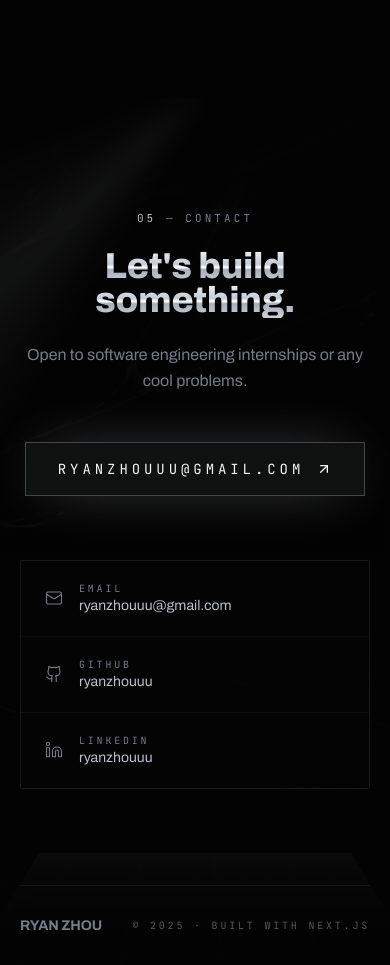
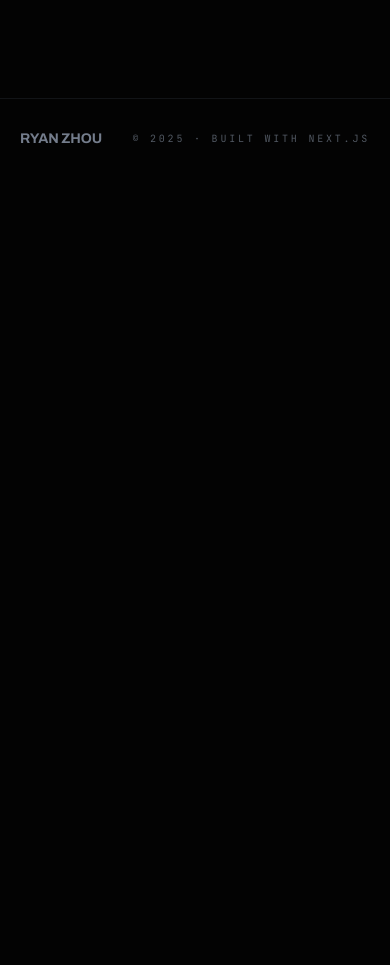
Before and after one commit to ryanzhouuu/portfolio, a Next.js app: page / in a window 390 px wide. Shown: the part 6280-7245 px from the top of the page. After the commit the page ends 6458 px from the top, so only its background shows below. Built offline with nearby package versions, Linux system fonts and the light colour scheme.

Commit message:
Replace contact section with subtle about-page links

```diff
--- a/src/app/page.tsx
+++ b/src/app/page.tsx
@@ -7,7 +7,7 @@ import ProjectGallery from '@/components/site/ProjectGallery';
 import Experience from '@/components/site/Experience';
 import About from '@/components/site/About';
 import Education from '@/components/site/Education';
-import Contact from '@/components/site/Contact';
+import Footer from '@/components/site/Footer';
 
 export default function Home() {
   return (
@@ -22,7 +22,7 @@ export default function Home() {
         <Experience />
         <Education />
         <About />
-        <Contact />
+        <Footer />
       </main>
     </>
   );
--- a/src/components/site/Contact.tsx
+++ /dev/null
@@ -1,108 +0,0 @@
-'use client';
-
-import { motion, useReducedMotion } from 'framer-motion';
-import { ArrowUpRight, Github, Linkedin, Mail } from 'lucide-react';
-import { personalInfo } from '@/lib/data';
-import { withBasePath } from '@/lib/basePath';
-import CinematicHeading from './CinematicHeading';
-import Reveal from './Reveal';
-
-const ease = [0.16, 1, 0.3, 1] as const;
-
-const endpoints = [
-  { label: 'Email', value: personalInfo.email, href: `mailto:${personalInfo.email}`, Icon: Mail },
-  { label: 'GitHub', value: 'ryanzhouuu', href: personalInfo.github, Icon: Github },
-  { label: 'LinkedIn', value: 'ryanzhouuu', href: personalInfo.linkedin, Icon: Linkedin },
-];
-
-export default function Contact() {
-  const reduce = useReducedMotion();
-
-  return (
-    <section id="contact" className="relative scroll-mt-20 overflow-hidden pt-28 lg:pt-36">
-      {/* faint chrome filaments, far back */}
-      <div
-        aria-hidden
-        className="pointer-events-none absolute inset-0 bg-cover bg-center opacity-[0.18]"
-        style={{ backgroundImage: `url(${withBasePath('/images/backgrounds/skinny-chrome-everywhere.png')})` }}
-      />
-      <div aria-hidden className="absolute inset-0 bg-gradient-to-b from-void via-void/80 to-void" />
-      <div aria-hidden className="light-cone absolute left-1/2 top-0 h-[38rem] w-[38rem] -translate-x-1/2 opacity-55" />
-      <div aria-hidden className="floor-reflection absolute bottom-[-9rem] left-1/2 h-64 w-[80%] opacity-35 [--floor-shift:-50%]" />
-
-      <div className="relative mx-auto max-w-7xl px-5 sm:px-8 lg:px-12">
-        <div className="mx-auto max-w-3xl text-center">
-          <Reveal>
-            <p className="label mb-6">
-              <span className="text-silver">05</span> — Contact
-            </p>
-          </Reveal>
-
-          <Reveal delay={0.05}>
-            <CinematicHeading className="font-display text-[clamp(2.25rem,7vw,5rem)] text-chrome-plate">
-              Let&apos;s build
-              <br />
-              something.
-            </CinematicHeading>
-          </Reveal>
-
-          <Reveal delay={0.1}>
-            <p className="mx-auto mt-6 max-w-md text-base leading-relaxed text-steel">
-              Open to software engineering internships or any cool problems.
-            </p>
-          </Reveal>
-
-          {/* luminous primary CTA */}
-          <Reveal delay={0.15}>
-            <motion.a
-              href={`mailto:${personalInfo.email}`}
-              whileHover={reduce ? undefined : { scale: 1.01 }}
-              transition={{ duration: 0.5, ease }}
-              className="group mt-12 inline-flex items-center gap-3 border border-silver/30 bg-spotlight/[0.06] px-8 py-4 font-mono text-sm uppercase tracking-widest2 text-chrome shadow-[0_0_60px_-20px_rgba(234,242,255,0.7)] transition-all duration-500 ease-cinematic hover:border-silver/60 hover:bg-spotlight/[0.1] hover:shadow-[0_0_70px_-14px_rgba(234,242,255,0.85)]"
-            >
-              {personalInfo.email}
-              <ArrowUpRight size={16} className="transition-transform duration-500 group-hover:-translate-y-0.5 group-hover:translate-x-0.5" />
-            </motion.a>
-          </Reveal>
-        </div>
-
-        {/* signal endpoints */}
-        <Reveal delay={0.2}>
-          <div className="mx-auto mt-16 grid max-w-3xl grid-cols-1 gap-px overflow-hidden rounded-sm border border-metal/60 bg-metal/40 sm:grid-cols-3">
-            {endpoints.map(({ label, value, href, Icon }) => (
-              <a
-                key={label}
-                href={href}
-                target={href.startsWith('http') ? '_blank' : undefined}
-                rel={href.startsWith('http') ? 'noopener noreferrer' : undefined}
-                className="group relative flex items-center gap-4 overflow-hidden bg-void/80 px-6 py-5 transition-colors duration-500 ease-cinematic hover:bg-graphite"
-              >
-                <span aria-hidden className="absolute inset-x-5 top-0 h-px bg-gradient-to-r from-transparent via-spotlight/40 to-transparent opacity-0 transition-opacity duration-500 group-hover:opacity-100" />
-                <Icon size={18} strokeWidth={1.5} className="text-steel transition-colors duration-300 group-hover:text-spotlight" />
-                <span className="min-w-0">
-                  <span className="block font-mono text-[10px] uppercase tracking-widest2 text-steel">{label}</span>
-                  <span className="block truncate text-sm text-silver transition-colors duration-300 group-hover:text-chrome">{value}</span>
-                </span>
-              </a>
-            ))}
-          </div>
-        </Reveal>
-
-        {/* footer */}
-        <footer className="mt-24 border-t border-metal/60 py-8">
-          <div className="flex flex-wrap items-center justify-between gap-4">
-            <span
-              className="font-display text-sm text-steel"
-              style={{ fontVariationSettings: "'wght' 700, 'wdth' 125" }}
-            >
-              RYAN&nbsp;ZHOU
-            </span>
-            <span className="font-mono text-[10px] uppercase tracking-widest2 text-steel/70">
-              © {new Date().getFullYear()} · Built with Next.js
-            </span>
-          </div>
-        </footer>
-      </div>
-    </section>
-  );
-}
--- /dev/null
+++ b/src/components/site/Footer.tsx
@@ -0,0 +1,17 @@
+export default function Footer() {
+  return (
+    <footer className="relative border-t border-metal/60 py-8">
+      <div className="mx-auto flex max-w-7xl flex-wrap items-center justify-between gap-4 px-5 sm:px-8 lg:px-12">
+        <span
+          className="font-display text-sm text-steel"
+          style={{ fontVariationSettings: "'wght' 700, 'wdth' 125" }}
+        >
+          RYAN&nbsp;ZHOU
+        </span>
+        <span className="font-mono text-[10px] uppercase tracking-widest2 text-steel/70">
+          © {new Date().getFullYear()} · Built with Next.js
+        </span>
+      </div>
+    </footer>
+  );
+}
--- a/src/components/site/Nav.tsx
+++ b/src/components/site/Nav.tsx
@@ -1,7 +1,7 @@
 "use client";
 
 import { useEffect, useState } from "react";
-import { navItems, personalInfo } from "@/lib/data";
+import { navItems } from "@/lib/data";
 
 export default function Nav() {
   const [scrolled, setScrolled] = useState(false);
```
